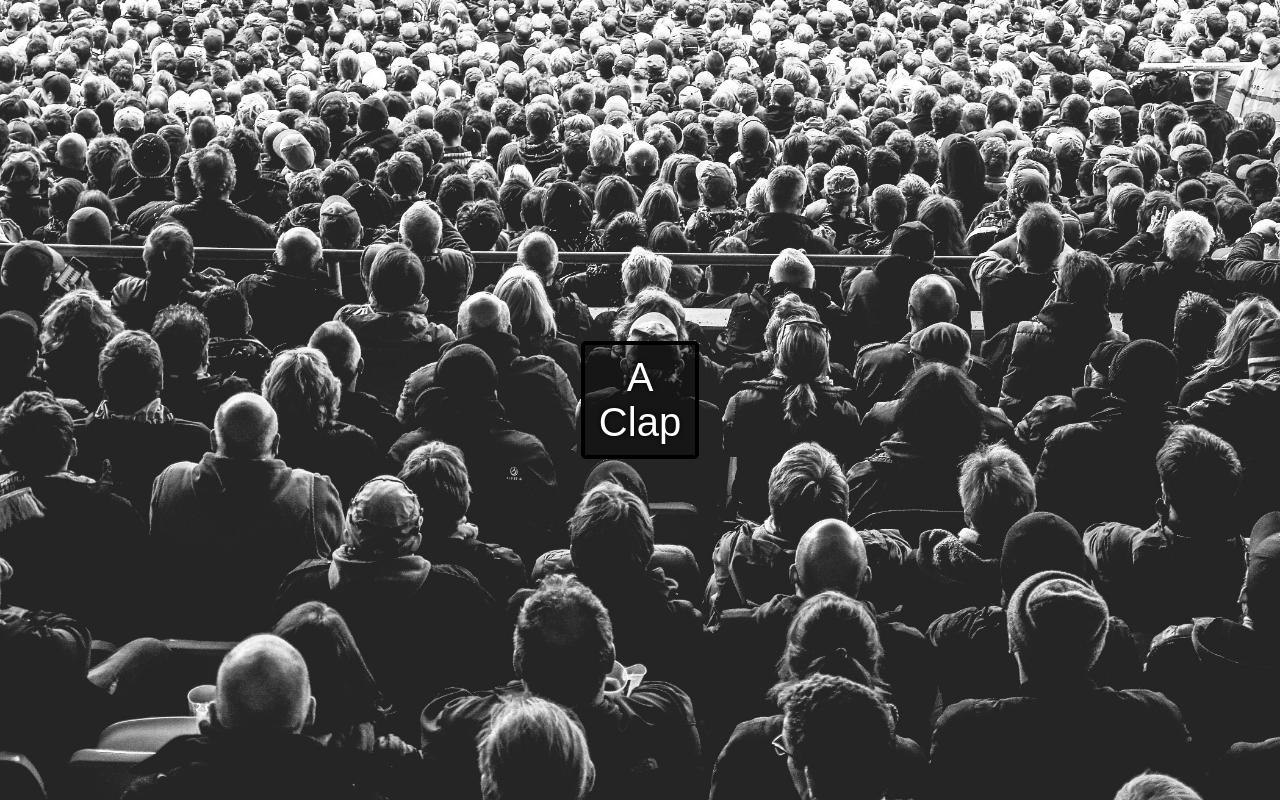
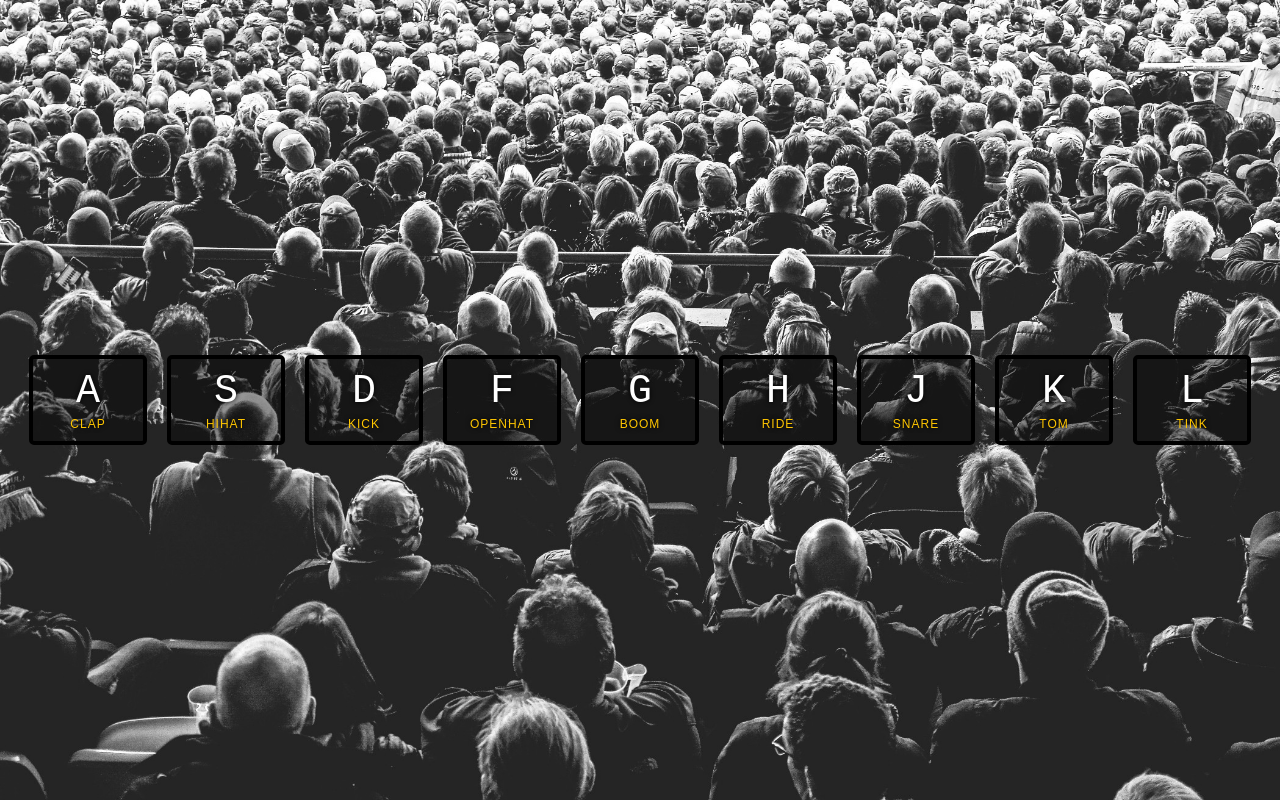
Before and after one commit to Sumit-Patil-10/JavaScript30, a plain HTML site: page #1 Drum kit/index.html in a window 1280 px wide. Drawn offline with Linux system fonts and the light colour scheme.

Commit message:
Completed the Project

```diff
--- a/#1 Drum kit/index.html
+++ b/#1 Drum kit/index.html
@@ -1,29 +1,86 @@
+<!DOCTYPE html>
+<html lang="en">
+<head>
+  <meta charset="UTF-8">
+  <title>JS Drum Kit</title>
+  <link rel="stylesheet" href="style.css">
+  <link rel="icon" href="https://fav.farm/🔥" />
 
-<!DOCTYPE html>
-<html>
-
-<head>
-  <meta charset="utf-8">
-  <meta name="viewport" content="width=device-width">
-  <title>#1 Drum Kit</title>
-  <link href="style.css" rel="stylesheet" type="text/css" />
 </head>
-
 <body>
-  <script src="script.js"></script>
-  <audio id ="audio">
-    <source src="sounds/clap.wav" type="audio/wav">
-  </audio>
-
-  <div class = "flex-container">
-
-    <div class="Key" onclick="playAudio()">
-      <txt>A<txt>
-      <span>Clap<span>
-    </div>
 
 
+  <div class="keys">
+    <div data-key="65" class="key">
+      <kbd>A</kbd>
+      <span class="sound">clap</span>
+    </div>
+    <div data-key="83" class="key">
+      <kbd>S</kbd>
+      <span class="sound">hihat</span>
+    </div>
+    <div data-key="68" class="key">
+      <kbd>D</kbd>
+      <span class="sound">kick</span>
+    </div>
+    <div data-key="70" class="key">
+      <kbd>F</kbd>
+      <span class="sound">openhat</span>
+    </div>
+    <div data-key="71" class="key">
+      <kbd>G</kbd>
+      <span class="sound">boom</span>
+    </div>
+    <div data-key="72" class="key">
+      <kbd>H</kbd>
+      <span class="sound">ride</span>
+    </div>
+    <div data-key="74" class="key">
+      <kbd>J</kbd>
+      <span class="sound">snare</span>
+    </div>
+    <div data-key="75" class="key">
+      <kbd>K</kbd>
+      <span class="sound">tom</span>
+    </div>
+    <div data-key="76" class="key">
+      <kbd>L</kbd>
+      <span class="sound">tink</span>
+    </div>
   </div>
+
+  <audio data-key="65" src="sounds/clap.wav"></audio>
+  <audio data-key="83" src="sounds/hihat.wav"></audio>
+  <audio data-key="68" src="sounds/kick.wav"></audio>
+  <audio data-key="70" src="sounds/openhat.wav"></audio>
+  <audio data-key="71" src="sounds/boom.wav"></audio>
+  <audio data-key="72" src="sounds/ride.wav"></audio>
+  <audio data-key="74" src="sounds/snare.wav"></audio>
+  <audio data-key="75" src="sounds/tom.wav"></audio>
+  <audio data-key="76" src="sounds/tink.wav"></audio>
+
+<script>
+  window.addEventListener("keydown",function(e){
+    const audio = document.querySelector(`audio[data-key="${e.keyCode}"]`);
+    const key_ = document.querySelector(`.key[data-key="${e.keyCode}"]`);
+
+    if(!audio) return;
+    audio.currentTime = 0;
+    audio.play();
+    key_.classList.add('playing');
+  })
+
+  function removeTransition (e){
+    if (e.propertyName != 'transform') return;
+    this.classList.remove('playing');
+  }
+
+  const _key = document.querySelectorAll('.key');
+ _key.forEach(key => key.addEventListener('transitionend',removeTransition));
+
+
+
+</script>
 
 </body>
 </html>
--- a/#1 Drum kit/script.js
+++ /dev/null
@@ -1,7 +0,0 @@
-let clap = document.getElementById("audio")
-console.log("clap" ,clap);
-function playAudio(){
-    clap.play();
-}
-
-console.log("clap" ,clap);
--- a/#1 Drum kit/style.css
+++ b/#1 Drum kit/style.css
@@ -10,7 +10,15 @@ body,html {
   font-family: sans-serif;
 }
 
-  .Key {
+.keys {
+  display: flex;
+  flex: 1;
+  min-height: 100vh;
+  align-items: center;
+  justify-content: center;
+}
+
+.key {
   border: .4rem solid black;
   border-radius: .5rem;
   margin: 1rem;
@@ -24,14 +32,20 @@ body,html {
   text-shadow: 0 0 .5rem black;
 }
 
-  .flex-container{
-    display: flex;
-    flex: 1;
-    min-height: 100vh;
-    align-items: center;
-    justify-content: center;
+.playing {
+  transform: scale(1.1);
+  border-color: #ffc600;
+  box-shadow: 0 0 1rem #ffc600;
 }
-  txt {
+
+kbd {
   display: block;
   font-size: 4rem;
 }
+
+.sound {
+  font-size: 1.2rem;
+  text-transform: uppercase;
+  letter-spacing: .1rem;
+  color: #ffc600;
+}
```
Lines whose indentation alone changed are shown as unchanged.
